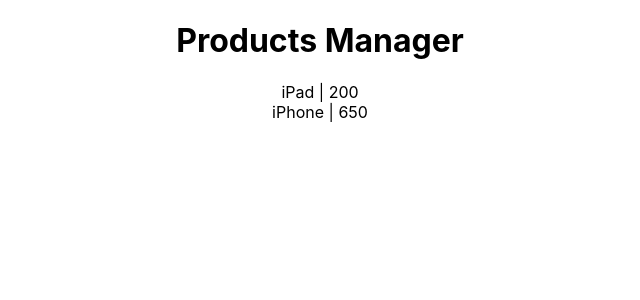
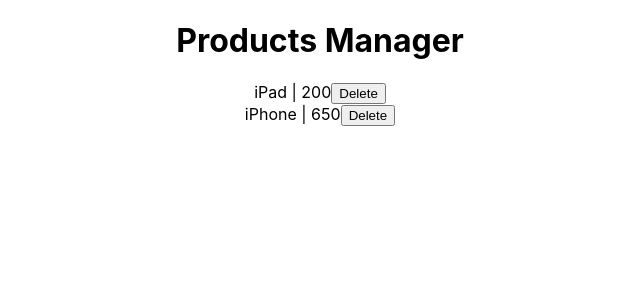
Before and after one commit to 3daddict/react-crud-app, a React (Create React App) app: page / in a window 1280 px wide. Shown: the top 300 px of the page, without its empty margins (320-960 px from the left). Built offline with nearby package versions, Linux system fonts and the light colour scheme.

Commit message:
delete product function created with refactored code

```diff
--- a/src/App.js
+++ b/src/App.js
@@ -1,34 +1,50 @@
-import React, { Component } from 'react';
-import './App.css';
+import React, { Component } from "react";
+import "./App.css";
+import ProductItem from "./ProductItem";
 
 const products = [
   {
-        name: 'iPad',
+    name: "iPad",
     price: 200
   },
   {
-        name: 'iPhone',
+    name: "iPhone",
     price: 650
   }
-
 ];
 
-localStorage.setItem('products', JSON.stringify(products));
+localStorage.setItem("products", JSON.stringify(products));
 
 class App extends Component {
   constructor(props) {
-      super(props)
+    super(props);
 
     this.state = {
-         products: ''
-      }
+      products: JSON.parse(localStorage.getItem("products"))
+    };
+    this.onDelete = this.onDelete.bind(this);
   }
 
+  componentWillMount() {
+    const products = this.getProducts();
 
-    componentWillMount() {
-        const products = JSON.parse(localStorage.getItem('products'));
     this.setState({
       products: products
+    });
+  }
+
+  getProducts() {
+    return this.state.products;
+  }
+
+  onDelete(name) {
+    const products = this.getProducts();
+    const filteredProducts = products.filter(product => {
+        return product.name !== name;
+    })
+
+    this.setState({
+        products: filteredProducts
     })
   }
 
@@ -36,15 +52,15 @@
     return (
       <div className="App">
         <h1>Products Manager</h1>
-        {
-            this.state.products.map((product) => {
+        {this.state.products.map(product => {
           return (
-                    <div key={product.name}>
-                        <span>{product.name}</span> | <span>{product.price}</span>
-                    </div>
+            <ProductItem
+              key={product.name}
+              {...product}
+              onDelete={this.onDelete}
+            />
           );
-            })
-        }
+        })}
       </div>
     );
   }
--- /dev/null
+++ b/src/ProductItem.js
@@ -0,0 +1,31 @@
+import React, { Component } from "react";
+
+class ProductItem extends Component {
+    constructor(props) {
+      super(props)
+
+      this.state = {
+
+      }
+      this.onDelete = this.onDelete.bind(this);
+    }
+
+    onDelete() {
+        const { onDelete, name } = this.props;
+
+        onDelete(name);
+    }
+
+  render() {
+    const { name, price } = this.props;
+
+    return (
+      <div>
+        <span>{name}</span> | <span>{price}</span>
+        <button onClick={this.onDelete}>Delete</button>
+      </div>
+    );
+  }
+}
+
+export default ProductItem;
```
Lines whose indentation alone changed are shown as unchanged.
